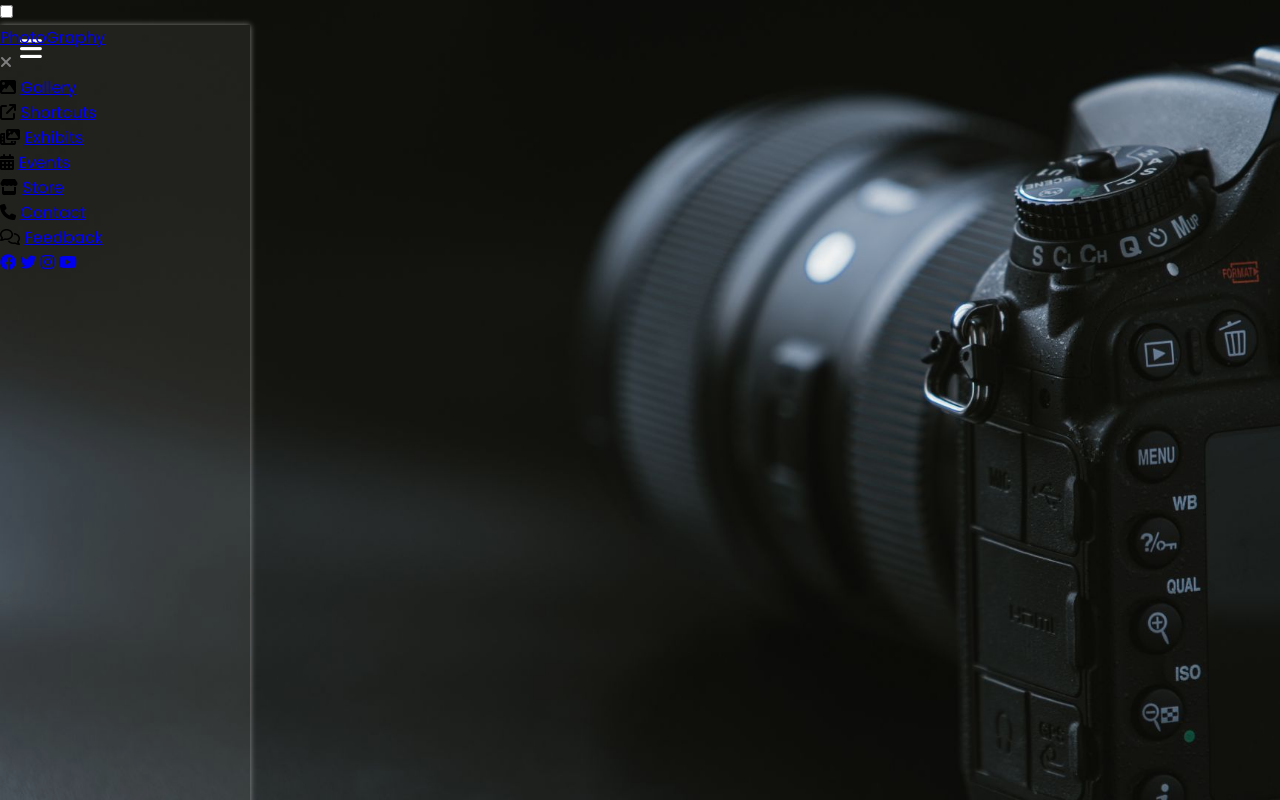
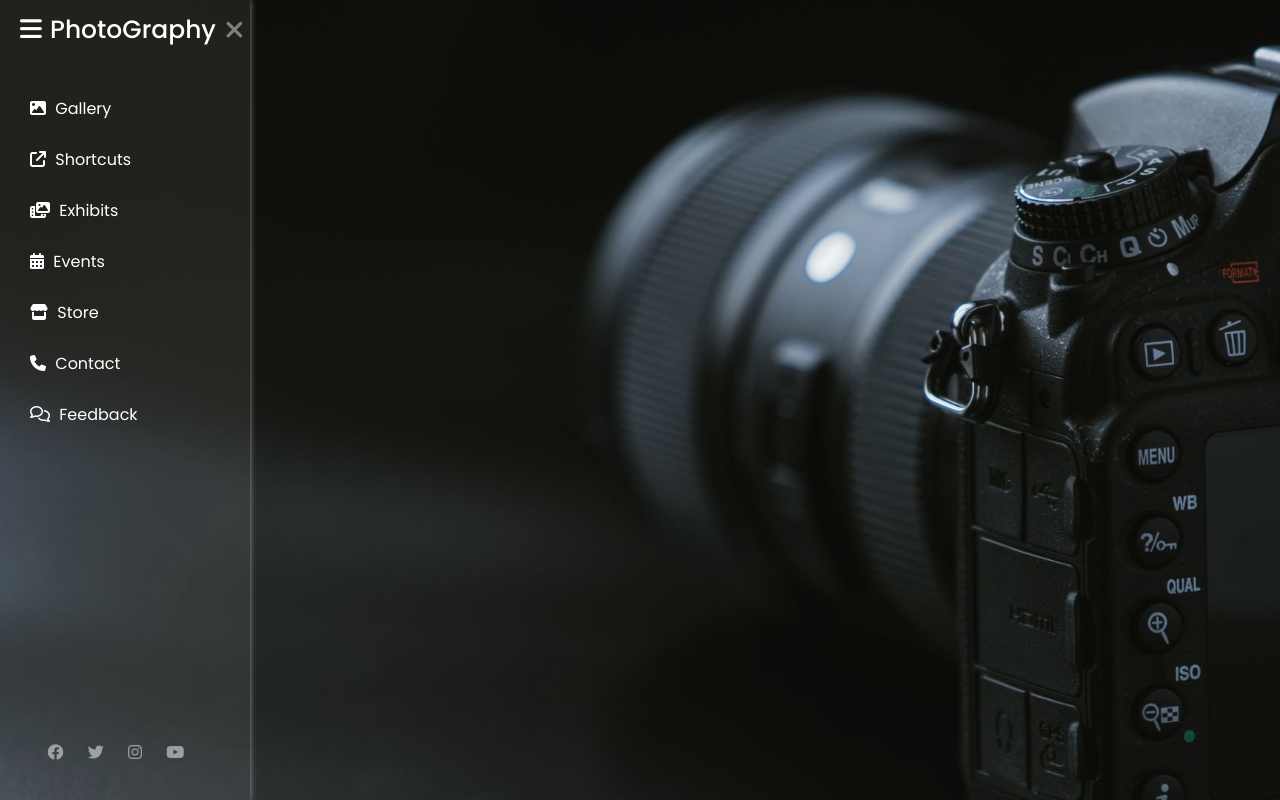
Before and after one commit to GhostHunterr/PhotoGraphy-miniProj, a plain HTML site: page index.html in a window 1280 px wide. Drawn offline with Linux system fonts and the light colour scheme.

Commit message:
Sidebar done, animation remains.

```diff
--- a/index.html
+++ b/index.html
@@ -32,7 +32,7 @@
             </div>
 
             <div class="btn_two">
-                <label for="check" style="color: grey">
+                <label for="check" >
                     <i class="fa-solid fa-xmark"></i>
                 </label>
             </div>
--- a/style.css
+++ b/style.css
@@ -16,6 +16,7 @@
     font-weight: 400;
     position: absolute;
     left: 20px;
+    top: 5px;
     line-height: 50px;
 }
 
@@ -27,3 +28,76 @@
     background-color: rgba(255, 255, 255, 0.075);
     box-shadow: 0 0 6px rgba(255, 255, 255, 0.5);
 }
+
+.sidebar_menu .logo{
+    position: absolute;
+    width: 100%;
+    line-height: 60px;
+    box-shadow: 0 0 4px rgba(255, 255, 255, 0.5);
+}
+
+.sidebar_menu .logo a{
+    position: absolute;
+    left: 50px;
+    color: white;
+    text-decoration: none;
+    font-size: 25px;
+    font-weight: 500;
+}
+
+.sidebar_menu .btn_two i{
+    color: grey;
+    font-size: 25px;
+    line-height: 60px;
+    position: absolute;
+    left: 225px;
+    cursor: pointer;
+}
+
+.sidebar_menu .menu{
+    position: absolute;
+    width: 100%;
+    top: 80px;
+}
+
+.sidebar_menu .menu li{
+    margin: 5px;
+    padding: 10px 20px;
+}
+
+.sidebar_menu .menu i, a{
+    color: white;
+    text-decoration: none;
+}
+
+
+.sidebar_menu .menu i{
+    margin: 5px;
+}
+
+.sidebar_menu .social_media{
+    opacity: 0.5;
+    position: absolute;
+    left: 15%;
+    bottom: 30px;
+}
+
+.sidebar_menu .social_media i{
+    margin: 10px;
+}
+
+#check{
+    display: none;
+}
+
+.sidebar_menu .menu li:hover{
+    box-shadow: 0 0 6px rgba(255, 255, 255, 0.5);
+}
+
+.btn_one i:hover{
+    font-size: 40px;
+}
+
+.btn_two i:hover{
+    font-size: 30px;
+}
```
